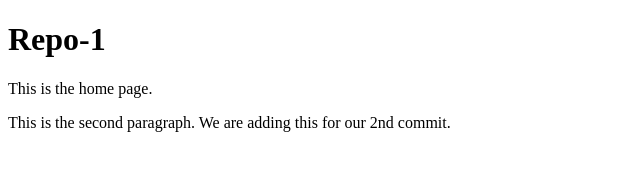
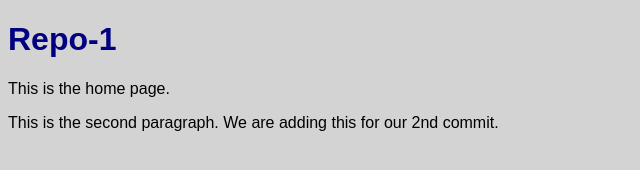
Before and after one commit to leticiabecker/repo-1, a plain HTML site: page index.html in a window 1280 px wide. Shown: the whole page, without its empty margins (0-640 px from the left). Drawn offline with Linux system fonts and the light colour scheme.

Commit message:
added css

```diff
--- a/index.html
+++ b/index.html
@@ -3,6 +3,7 @@
 <head>
 	<meta charset="UTF-8">
 	<title>Index - Repo-1</title>
+	<link rel="stylesheet" href="styles.css" />
 </head>
 <body>
 	<h1>Repo-1</h1>
--- /dev/null
+++ b/styles.css
@@ -0,0 +1,8 @@
+body {
+	background-color: lightgrey;
+	font-family: Arial;
+}
+
+h1 {
+	color: navy;
+}
```
